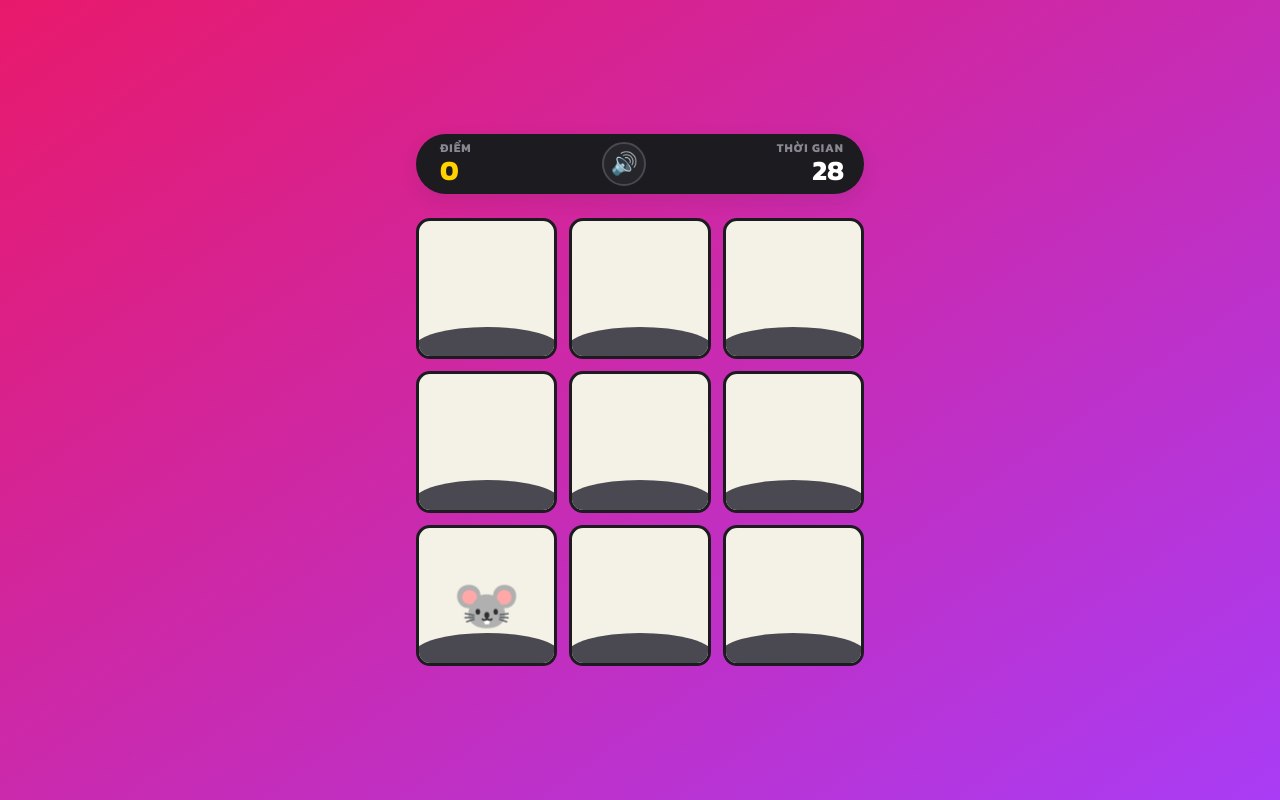
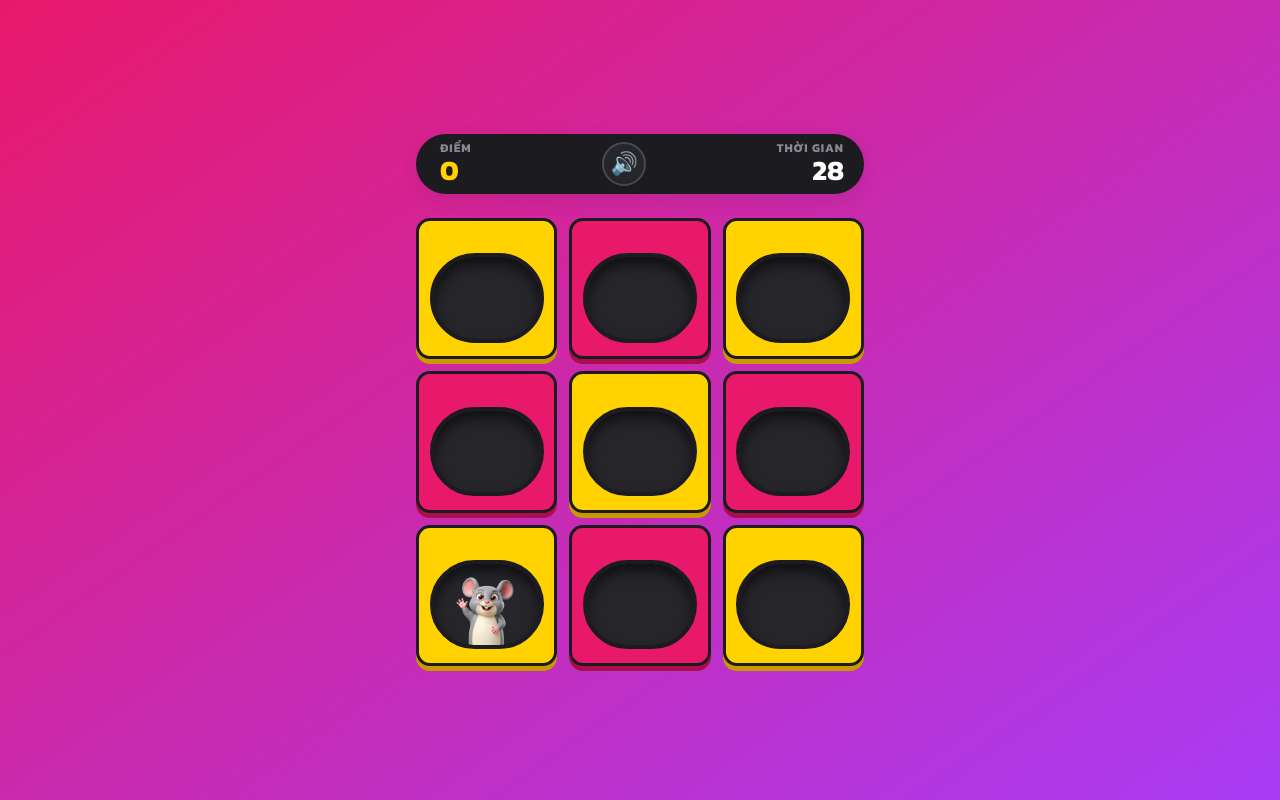
Before and after one commit to huyndt12-source/vibe-test, a plain HTML site: page app/index.html in a window 1280 px wide. Both pictures are taken after a click on the button "Bắt đầu". Drawn offline with Linux system fonts and the light colour scheme.

Commit message:
Dùng ảnh PNG cho chuột thay cho emoji
Theo FN-14 và mục 3.2 của docs/03:

- Mỗi ô có miệng hang (vành đậm, lòng tối, overflow ẩn) để chuột trồi lên
  trông như chui ra từ dưới mặt bàn; thụt xuống không mờ dần
- Mặt bàn xen kẽ vàng / hồng kiểu bàn cờ, viền đậm và đáy 3D
- Đập trúng đổi sang assets/mouse-stunned.png, ô nháy vàng và hiện "+1"
- Ảnh hỏng thì ô vẫn bấm được và vẫn tính điểm, rơi về emoji

Co-Authored-By: Claude Opus 5 <noreply@anthropic.com>

```diff
--- a/app/game.js
+++ b/app/game.js
@@ -128,6 +128,27 @@
   }
 
   /* ---------- 6. Lưới ---------- */
+  /* FN-14: nếu ảnh không tải được, ô vẫn chơi được — rơi về emoji */
+  function makeFallback(char, modifier) {
+    var span = document.createElement('span');
+    span.className = 'mouse__fallback ' + modifier;
+    span.textContent = char;
+    span.setAttribute('aria-hidden', 'true');
+    return span;
+  }
+
+  function onArtBroken() { board.classList.add('is-art-broken'); }
+
+  function makeMouseImg(file, modifier) {
+    var img = document.createElement('img');
+    img.className = 'mouse__img ' + modifier;
+    img.src = '../assets/' + file;
+    img.alt = '';            // hình trang trí, trạng thái đã có ở aria-label của ô
+    img.draggable = false;
+    img.addEventListener('error', onArtBroken);
+    return img;
+  }
+
   function buildBoard() {
     var frag = document.createDocumentFragment();
     for (var i = 0; i < GRID_SIZE; i++) {
@@ -138,10 +159,16 @@
       el.dataset.mouse = 'none';
       el.disabled = true;                       // chỉ mở khóa khi PLAYING
       el.setAttribute('aria-label', 'Hang ' + (i + 1) + ' — trống');
+      var mouth = document.createElement('span');
+      mouth.className = 'hole__mouth';
       var mouse = document.createElement('span');
       mouse.className = 'mouse';
-      mouse.textContent = '🐭';
-      el.appendChild(mouse);
+      mouse.appendChild(makeMouseImg('mouse.png', 'mouse__img--up'));
+      mouse.appendChild(makeMouseImg('mouse-stunned.png', 'mouse__img--hit'));
+      mouse.appendChild(makeFallback('🐭', 'mouse__fallback--up'));
+      mouse.appendChild(makeFallback('😵', 'mouse__fallback--hit'));
+      mouth.appendChild(mouse);
+      el.appendChild(mouth);
       frag.appendChild(el);
       holes.push({ el: el, mouse: mouse });
     }
@@ -180,7 +207,6 @@
     if (state.activeHole === null) return;
     var i = state.activeHole;
     setMouseState(i, 'none');
-    holes[i].mouse.textContent = '🐭';
     state.lastHole = i;          // cập nhật khi chuột rời mặt đất, dù vì lý do gì
     state.activeHole = null;
     state.isWhacked = false;
@@ -229,7 +255,6 @@
 
     clearTimer('down');
     setMouseState(index, 'hit');
-    holes[index].mouse.textContent = '😵';
     showPlusOne(index);
     sfxHit();
 
--- a/app/index.html
+++ b/app/index.html
@@ -4,6 +4,8 @@
 <meta charset="utf-8">
 <meta name="viewport" content="width=device-width, initial-scale=1, viewport-fit=cover">
 <title>Đập Chuột</title>
+<link rel="preload" as="image" href="../assets/mouse.png">
+<link rel="preload" as="image" href="../assets/mouse-stunned.png">
 <link rel="stylesheet" href="../design/tokens.css">
 <link rel="stylesheet" href="style.css">
 </head>
--- a/app/style.css
+++ b/app/style.css
@@ -166,6 +166,7 @@ body {
   }
 }
 
+/* mặt bàn xen kẽ kiểu bàn cờ + đáy 3D */
 .hole {
   position: relative;
   aspect-ratio: 1 / 1;
@@ -174,48 +175,61 @@ body {
   padding: 0;
   border: 3px solid var(--color-ink-900);
   border-radius: var(--radius-md);
-  background: var(--color-surface-alt);
-  overflow: hidden;
+  background: var(--color-yellow-500);
+  box-shadow: var(--shadow-3d) var(--color-yellow-700);
   cursor: inherit;
-  font-size: clamp(2rem, 11vw, 3.4rem);
+  font-size: clamp(1.8rem, 9vw, 2.8rem);
   line-height: 1;
   -webkit-tap-highlight-color: transparent;
   touch-action: manipulation;
   transition: background-color var(--duration-fast) var(--ease-out);
 }
+.hole:nth-child(2n) {
+  background: var(--color-magenta-500);
+  box-shadow: var(--shadow-3d) var(--color-magenta-700);
+}
 
-/* gò đất che chân chuột */
-.hole::after {
-  content: "";
+/* miệng hang: vành đậm, lòng tối, bóng trong lòng */
+.hole__mouth {
   position: absolute;
-  left: -4%; right: -4%; bottom: 0;
-  height: 22%;
-  background: var(--color-ink-600);
-  border-radius: 50% 50% 0 0 / 70% 70% 0 0;
+  left: 8%; right: 8%; bottom: 10%;
+  height: 66%;
+  display: flex;
+  align-items: flex-end;
+  justify-content: center;
+  border: 4px solid var(--color-ink-900);
+  border-radius: var(--radius-pill);
+  background: var(--color-ink-800);
+  box-shadow: inset 0 8px 12px rgb(0 0 0 / .55);
+  overflow: hidden;           /* chuột chui ra từ dưới mặt bàn */
 }
 
 .mouse {
-  position: absolute;
-  left: 0; right: 0;
-  bottom: 22%;
+  width: 100%;
   display: flex;
   align-items: flex-end;
   justify-content: center;
-  transform: translateY(170%) scale(.9);
-  opacity: 0;
-  transition: transform var(--duration-fast) var(--ease-out),
-              opacity var(--duration-fast) var(--ease-out);
+  transform: translateY(100%);
+  transition: transform var(--duration-fast) var(--ease-out);
   pointer-events: none;
   user-select: none;
 }
+.mouse__img,
+.mouse__fallback { display: none; width: 80%; height: auto; }
+.mouse__img { -webkit-user-drag: none; }
+.mouse__fallback { text-align: center; line-height: 1.1; }
+
+.hole[data-mouse="up"] .mouse__img--up,
+.hole[data-mouse="hit"] .mouse__img--hit { display: block; }
+.board.is-art-broken .mouse__img { display: none !important; }
+.board.is-art-broken .hole[data-mouse="up"] .mouse__fallback--up,
+.board.is-art-broken .hole[data-mouse="hit"] .mouse__fallback--hit { display: block; }
+
 .hole[data-mouse="up"] .mouse,
 .hole[data-mouse="hit"] .mouse {
-  transform: translateY(0) scale(1);
-  opacity: 1;
-  transition: transform var(--duration-fast) var(--ease-bounce),
-              opacity var(--duration-fast) var(--ease-out);
+  transform: translateY(6%);
+  transition: transform var(--duration-fast) var(--ease-bounce);
 }
-.hole[data-mouse="hit"] .mouse { transform: translateY(0) rotate(-12deg) scale(1.05); }
 
 /* ô nháy sáng khi trúng */
 .hole[data-mouse="hit"] { background: var(--color-yellow-300); }
@@ -223,8 +237,9 @@ body {
 /* "+1" bay lên */
 .plus {
   position: absolute;
-  top: 8%;
-  left: 50%;
+  top: 10%;
+  left: 76%;
+  z-index: 1;
   font-family: var(--font-display);
   font-size: 0.5em;
   color: var(--color-success);
```
Also changed, not shown: assets/mouse-stunned.png (added), assets/mouse.png (added), assets/src/mouse-stunned@1024.png (added), assets/src/mouse@1024.png (added).
